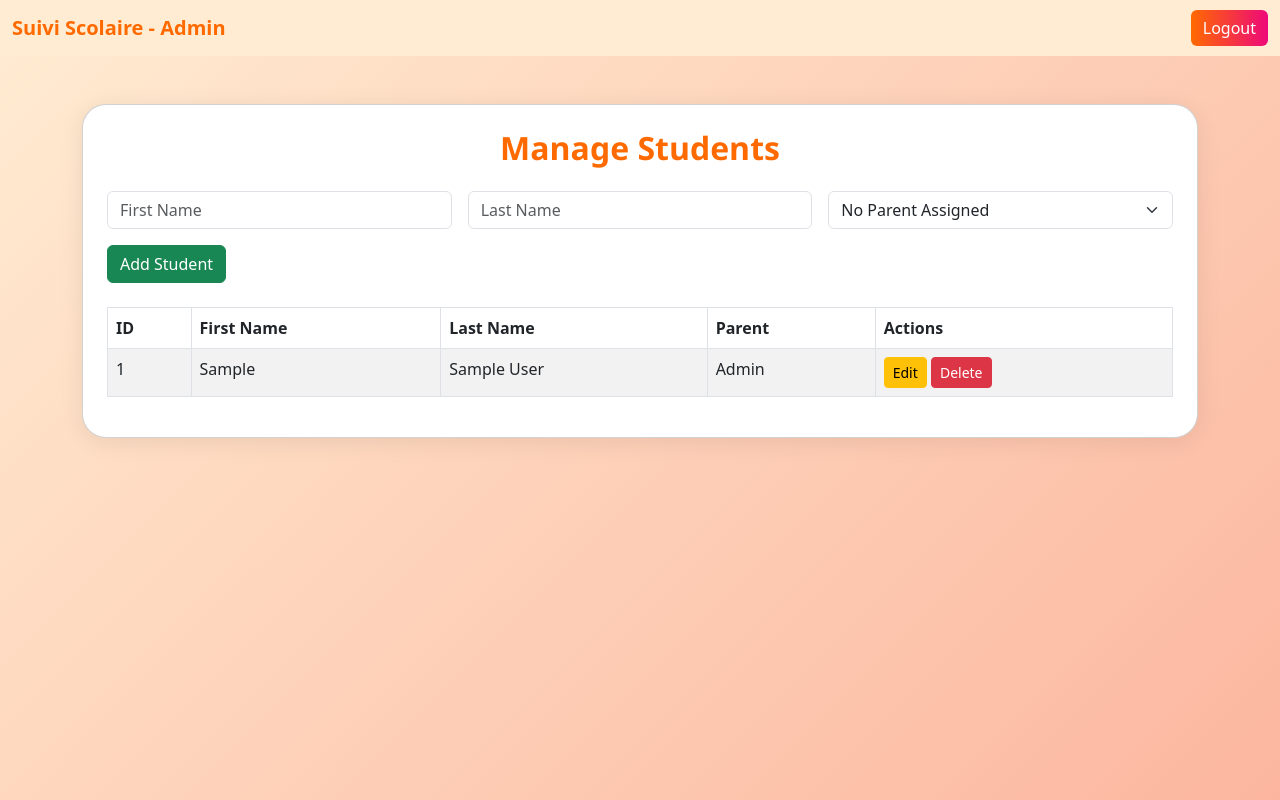
After one commit to willliam007/Suivies, a PHP site: page /manage_students.php in a window 1280 px wide. The commit adds this page. Run offline with PHP 8.4, Linux system fonts and the light colour scheme; a user stored in the database is signed in; data comes from the database, SQL or seed files in the repository; tables that the repository leaves empty hold one stand-in row (values such as "Sample post").

Commit message:
update dashbaoard admin
il est possible de manager les etudiants

```diff
--- a/admin_dashboard.php
+++ b/admin_dashboard.php
@@ -32,7 +32,7 @@ if (!isset($_SESSION["user_type"]) || $_SESSION["user_type"] !== "admin") {
                 <a href="#" class="btn btn-perso w-100 py-3">Manage Users</a>
             </div>
             <div class="col-md-6 col-lg-4">
-                <a href="#" class="btn btn-perso w-100 py-3">Manage Students</a>
+                <a href="manage_students.php" class="btn btn-perso w-100 py-3">Manage Students</a>
             </div>
             <div class="col-md-6 col-lg-4">
                 <a href="#" class="btn btn-perso w-100 py-3">Manage Notes</a>
--- /dev/null
+++ b/manage_students.php
@@ -0,0 +1,151 @@
+<?php
+session_start();
+require 'db.php';
+require 'fonctions.php';
+if (!isset($_SESSION["user_type"]) || $_SESSION["user_type"] !== "admin") {
+    header("Location: login.php");
+    exit;
+}
+
+// Handle Add/Edit/Delete actions
+$edit_mode = false;
+$edit_student = null;
+$message = "";
+
+// Add Student
+if (isset($_POST['add_student'])) {
+    $prenom = trim($_POST['prenom']);
+    $nom = trim($_POST['nom']);
+    $user_id = $_POST['user_id'] !== '' ? intval($_POST['user_id']) : null;
+    if ($prenom && $nom) {
+        $stmt = $pdo->prepare("INSERT INTO students (prenom, nom, user_id) VALUES (?, ?, ?)");
+        $stmt->execute([$prenom, $nom, $user_id]);
+        $message = "Student added successfully.";
+    } else {
+        $message = "Please fill in all fields.";
+    }
+}
+
+// Edit Student (show form)
+if (isset($_GET['edit'])) {
+    $edit_mode = true;
+    $stmt = $pdo->prepare("SELECT * FROM students WHERE id = ?");
+    $stmt->execute([$_GET['edit']]);
+    $edit_student = $stmt->fetch();
+}
+
+// Update Student
+if (isset($_POST['update_student'])) {
+    $id = intval($_POST['id']);
+    $prenom = trim($_POST['prenom']);
+    $nom = trim($_POST['nom']);
+    $user_id = $_POST['user_id'] !== '' ? intval($_POST['user_id']) : null;
+    if ($prenom && $nom) {
+        $stmt = $pdo->prepare("UPDATE students SET prenom = ?, nom = ?, user_id = ? WHERE id = ?");
+        $stmt->execute([$prenom, $nom, $user_id, $id]);
+        $message = "Student updated successfully.";
+        $edit_mode = false;
+    } else {
+        $message = "Please fill in all fields.";
+        $edit_mode = true;
+        $edit_student = ['id' => $id, 'prenom' => $prenom, 'nom' => $nom, 'user_id' => $user_id];
+    }
+}
+
+// Delete Student
+if (isset($_GET['delete'])) {
+    $stmt = $pdo->prepare("DELETE FROM students WHERE id = ?");
+    $stmt->execute([$_GET['delete']]);
+    $message = "Student deleted successfully.";
+}
+
+// Fetch all students
+$students = $pdo->query("SELECT students.*, users.nom AS parent_nom FROM students LEFT JOIN users ON students.user_id = users.id")->fetchAll();
+// Fetch all parents
+$parents = $pdo->query("SELECT id, nom FROM users WHERE type = 'parent'")->fetchAll();
+?>
+<!DOCTYPE html>
+<html lang="en">
+<head>
+    <meta charset="UTF-8">
+    <title>Manage Students</title>
+    <link href="https://cdn.jsdelivr.net/npm/bootstrap@5.3.0/dist/css/bootstrap.min.css" rel="stylesheet">
+    <link rel="stylesheet" href="style.css">
+</head>
+<body>
+<nav class="navbar navbar-expand-lg navbar-light" style="background: #ffecd2;">
+    <div class="container-fluid">
+        <a class="navbar-brand" href="admin_dashboard.php" style="color:#ff6a00;font-weight:bold;">Suivi Scolaire - Admin</a>
+        <div class="d-flex">
+            <a href="logout.php" class="btn btn-perso">Logout</a>
+        </div>
+    </div>
+</nav>
+<div class="container mt-5">
+    <div class="card p-4">
+        <h2 class="mb-4 text-center">Manage Students</h2>
+        <?php if ($message): ?>
+            <div class="alert alert-info"><?php echo htmlspecialchars($message); ?></div>
+        <?php endif; ?>
+        <!-- Add/Edit Student Form -->
+        <div class="mb-4">
+            <form method="post" class="row g-3">
+                <?php if ($edit_mode && $edit_student): ?>
+                    <input type="hidden" name="id" value="<?php echo $edit_student['id']; ?>">
+                <?php endif; ?>
+                <div class="col-md-4">
+                    <input type="text" name="prenom" class="form-control" placeholder="First Name" value="<?php echo $edit_mode && $edit_student ? htmlspecialchars($edit_student['prenom']) : ''; ?>">
+                </div>
+                <div class="col-md-4">
+                    <input type="text" name="nom" class="form-control" placeholder="Last Name" value="<?php echo $edit_mode && $edit_student ? htmlspecialchars($edit_student['nom']) : ''; ?>">
+                </div>
+                <div class="col-md-4">
+                    <select name="user_id" class="form-select">
+                        <option value="">No Parent Assigned</option>
+                        <?php foreach ($parents as $parent): ?>
+                            <option value="<?php echo $parent['id']; ?>" <?php if ($edit_mode && $edit_student && $edit_student['user_id'] == $parent['id']) echo 'selected'; ?>>
+                            <?php echo htmlspecialchars($parent['nom']); ?>
+                            </option>
+                        <?php endforeach; ?>
+                    </select>
+                </div>
+                <div class="col-12">
+                    <?php if ($edit_mode && $edit_student): ?>
+                        <button type="submit" name="update_student" class="btn btn-warning">Update Student</button>
+                        <a href="manage_students.php" class="btn btn-secondary">Cancel</a>
+                    <?php else: ?>
+                        <button type="submit" name="add_student" class="btn btn-success">Add Student</button>
+                    <?php endif; ?>
+                </div>
+            </form>
+        </div>
+        <!-- Students Table -->
+        <table class="table table-bordered table-striped">
+            <thead>
+                <tr>
+                    <th>ID</th>
+                    <th>First Name</th>
+                    <th>Last Name</th>
+                    <th>Parent</th>
+                    <th>Actions</th>
+                </tr>
+            </thead>
+            <tbody>
+                <?php foreach ($students as $student): ?>
+                    <tr>
+                        <td><?php echo $student['id']; ?></td>
+                        <td><?php echo htmlspecialchars($student['prenom']); ?></td>
+                        <td><?php echo htmlspecialchars($student['nom']); ?></td>
+                        <td><?php echo $student['parent_nom'] ? htmlspecialchars($student['parent_nom']) : '<span class="text-muted">None</span>'; ?></td>
+                        <td>
+                            <a href="manage_students.php?edit=<?php echo $student['id']; ?>" class="btn btn-sm btn-warning">Edit</a>
+                            <a href="manage_students.php?delete=<?php echo $student['id']; ?>" class="btn btn-sm btn-danger" onclick="return confirm('Are you sure you want to delete this student?');">Delete</a>
+                        </td>
+                    </tr>
+                <?php endforeach; ?>
+            </tbody>
+        </table>
+    </div>
+</div>
+</body>
+</html>
```
